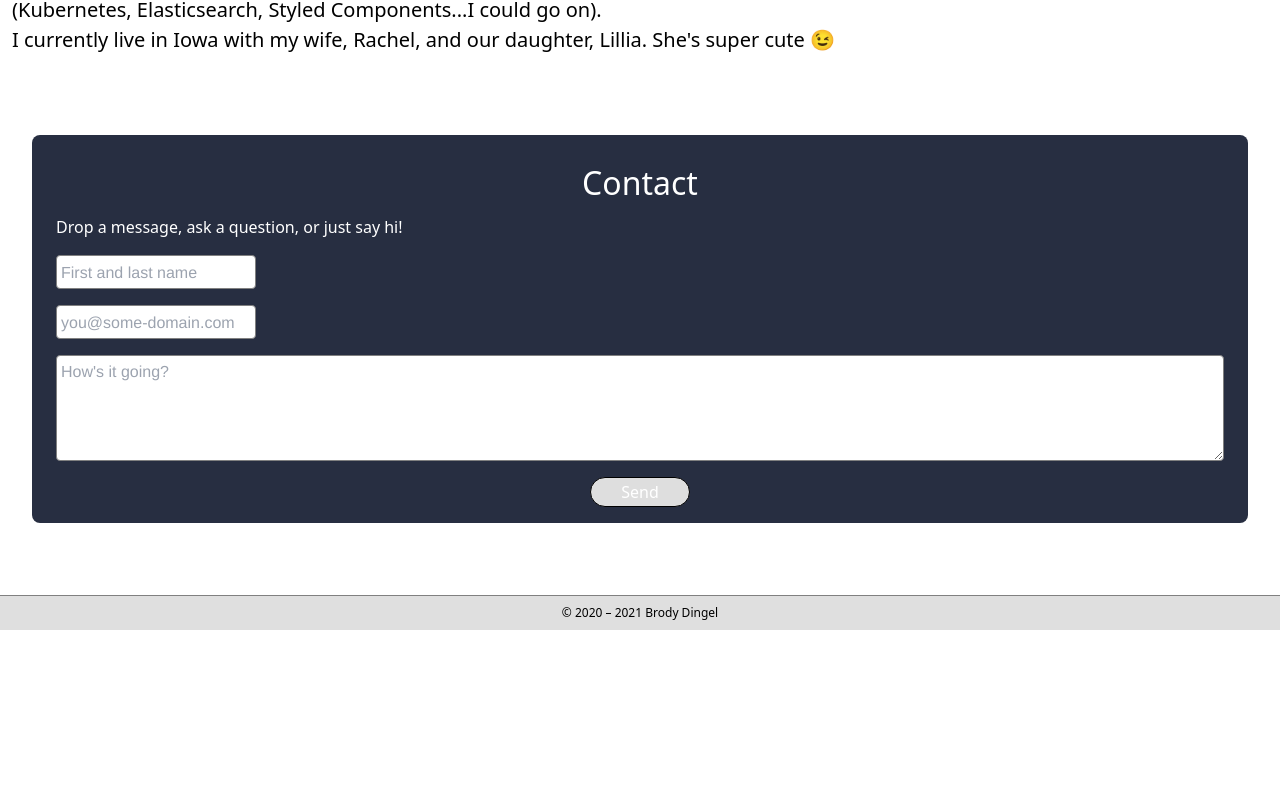
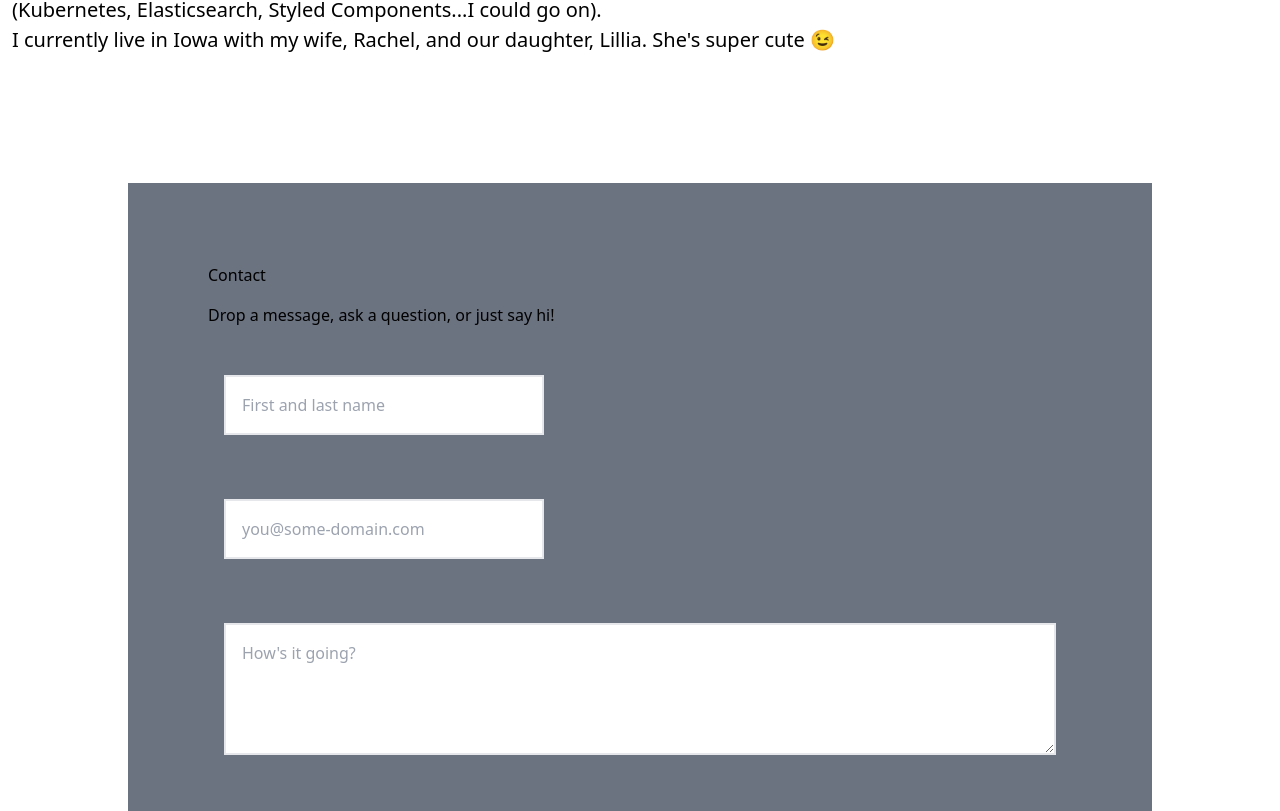
Before and after one commit to brodyd795/personal-site, a Next.js app: page /about in a window 1280 px wide. Shown: the part 689-1500 px from the top of the page. Before the commit the page ends 1319 px from the top, so only its background shows below. Built offline with nearby package versions, Linux system fonts and the light colour scheme.

Commit message:
Contact to tw

```diff
--- a/components/contact.tsx
+++ b/components/contact.tsx
@@ -1,80 +1,9 @@
 import React, {FC, useState} from 'react';
-import styled from 'styled-components';
 import {Formik, Field, Form} from 'formik';
 import fetch from 'cross-fetch';
 
-import {StyledH2 as H2} from './styles';
 import {FieldValues} from '../types/shared-types';
 import {getBaseUrl} from '../utils/url-helpers';
-
-const StyledContactContainer = styled.div`
-	background-color: #272e41;
-	color: white;
-	border-radius: 8px;
-	margin: 80px 32px 32px;
-	padding: 16px;
-`;
-
-const StyledForm = styled(Form)`
-	display: flex;
-	flex-direction: column;
-`;
-
-const StyledField = styled(Field)`
-	margin: 8px;
-	border: 1px solid grey;
-	border-radius: 4px;
-	padding: 4px;
-
-	::placeholder {
-		font-family: Helvetica, sans-serif;
-	}
-`;
-
-const StyledInput = styled(StyledField)`
-	width: 200px;
-`;
-
-interface IStyledAlertProps {
-	readonly wasSuccessful: boolean;
-}
-
-const StyledAlert = styled.div<IStyledAlertProps>`
-	background-color: ${({wasSuccessful}) =>
-		wasSuccessful ? '#abffab' : '#ffabab'};
-	padding: 8px;
-	border: ${({wasSuccessful}) =>
-		`1px solid ${wasSuccessful ? '#204018' : '#401818'}`};
-	border-radius: 8px;
-	display: flex;
-	align-items: center;
-	margin-top: 8px;
-	color: black;
-`;
-
-const StyledStatusWord = styled.span`
-	font-weight: bold;
-	margin: 0 6px;
-`;
-
-const StyledH3 = styled.h3`
-	margin: 8px;
-`;
-
-const StyledH2 = styled(H2)`
-	margin-top: 8px;
-	color: white;
-`;
-
-const StyledSubmitButton = styled.button`
-	width: 100px;
-	height: 30px;
-	margin: 8px auto auto;
-	background-color: #dedede;
-	border: 1px solid black;
-	border-radius: 20px;
-	cursor: pointer;
-`;
 
 type Submission = {
 	hasSubmitted: boolean;
@@ -85,24 +14,28 @@ interface ISubmissionAlertProps {
 	submission: Submission;
 }
 
+const fieldStyles: string = 'm-8 p-4 border-2 border-grey-500';
+const statusWordStyles: string = 'my-0 mx-6';
+const getAlertStyles = (wasSuccessful: boolean) => `${wasSuccessful ? 'bg-green-200' : 'bg-red-200'}`;
+
 const SubmissionAlert: FC<ISubmissionAlertProps> = ({
 	submission
 }: ISubmissionAlertProps): JSX.Element | null => {
 	if (submission.hasSubmitted && submission.wasSuccessful) {
 		return (
-			<StyledAlert wasSuccessful>
-				<StyledStatusWord>Success!</StyledStatusWord>
+			<div className={getAlertStyles(submission.wasSuccessful)}>
+				<span className={statusWordStyles}>Success!</span>
 				<span>I’ll get back to you as soon as I can.</span>
-			</StyledAlert>
+			</div>
 		);
 	}
 
 	if (submission.hasSubmitted && !submission.wasSuccessful) {
 		return (
-			<StyledAlert wasSuccessful={false}>
-				<StyledStatusWord>Oops!</StyledStatusWord>
+			<div className={getAlertStyles(submission.wasSuccessful)}>
+				<span className={statusWordStyles}>Oops!</span>
 				<span>Something went wrong.</span>
-			</StyledAlert>
+			</div>
 		);
 	}
 
@@ -140,18 +73,18 @@ export const Contact: FC = () => {
 	};
 
 	return (
-		<StyledContactContainer id='contact'>
-			<StyledH2>Contact</StyledH2>
-			<StyledH3>Drop a message, ask a question, or just say hi!</StyledH3>
+		<div className='p-16 m-32 bg-gray-500' id='contact'>
+			<h2 className='m-4'>Contact</h2>
+			<h3 className='m-4'>Drop a message, ask a question, or just say hi!</h3>
 			<Formik
 				initialValues={{name: '', email: '', message: ''}}
 				onSubmit={handleSubmit}
 			>
-				<StyledForm>
+				<Form className='flex flex-col'>
 					<label htmlFor='name' hidden>
 						Name
 					</label>
-					<StyledInput
+					<Field className={`${fieldStyles} w-80`}
 						id='name'
 						name='name'
 						type='text'
@@ -162,7 +95,7 @@ export const Contact: FC = () => {
 					<label htmlFor='email' hidden>
 						Email
 					</label>
-					<StyledInput
+					<Field className={`${fieldStyles} w-80`}
 						name='email'
 						type='email'
 						placeholder='you@some-domain.com'
@@ -172,7 +105,7 @@ export const Contact: FC = () => {
 					<label htmlFor='message' hidden>
 						Message
 					</label>
-					<StyledField
+					<Field className={fieldStyles}
 						name='message'
 						type='message'
 						component='textarea'
@@ -181,12 +114,12 @@ export const Contact: FC = () => {
 						aria-label='message'
 						required
 					/>
-					<StyledSubmitButton type='submit' aria-label='Send'>
+					<button className='w-20 bg-white rounded m-8' type='submit' aria-label='Send'>
 						Send
-					</StyledSubmitButton>
-				</StyledForm>
+					</button>
+				</Form>
 			</Formik>
 			<SubmissionAlert submission={submission} />
-		</StyledContactContainer>
+		</div>
 	);
 };
```
